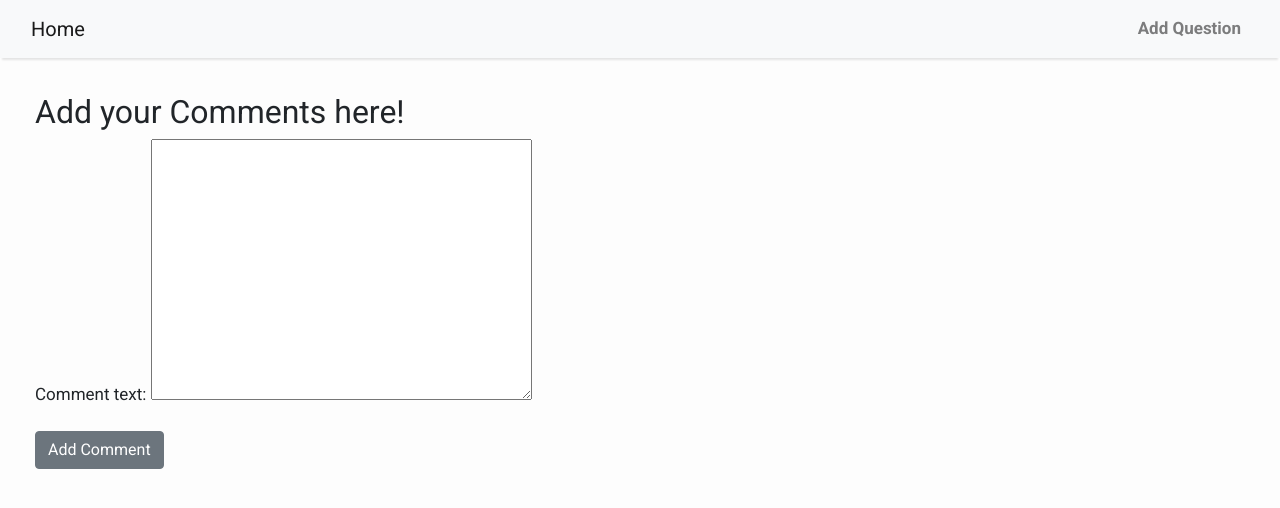
After one commit to shwetaatgit/StackoverflowClone, a Django app: page /add_comment/2 in a window 1280 px wide. The commit adds this page. Shown: the top 508 px of the page. Run offline with Django 3.2, Linux system fonts and the light colour scheme; some libraries are stand-ins or nearby versions.

Commit message:
Comment section for question added

```diff
--- a/Post/admin.py
+++ b/Post/admin.py
@@ -1,7 +1,8 @@
 from django.contrib import admin
 
 # Register your models here.
-from .models import question, answer
+from .models import question, answer, comment
 
 admin.site.register(question)
 admin.site.register(answer)
+admin.site.register(comment)
--- a/Post/forms.py
+++ b/Post/forms.py
@@ -10,3 +10,8 @@ class AddAnswer(forms.ModelForm):
     class Meta:
         model = models.answer
         fields = ['Ans_body']
+
+class AddComment_Ques(forms.ModelForm):
+    class Meta:
+        model = models.comment
+        fields = ['comment_text']
--- a/Post/models.py
+++ b/Post/models.py
@@ -1,5 +1,6 @@
 from django.db import models
 from django.contrib.auth.models import User
+from django.utils import tree
 
 class question(models.Model):
     Que_text = models.TextField()
@@ -10,7 +11,7 @@ class question(models.Model):
         ordering = ['-Que_created_on']
 
     def __str__(self):
-        return self.text
+        return self.Que_text
 
 class answer(models.Model):
     question = models.ForeignKey(question, related_name= 'answers', on_delete= models.CASCADE)
@@ -22,4 +23,17 @@ class answer(models.Model):
         ordering = ['-Ans_created_on']
 
     def __str__(self):
-        return '%s - %s' % (self.question.text, self.author)
+        return '%s - %s' % (self.question.Que_text, self.Ans_author)
+
+class comment(models.Model):
+    question = models.ForeignKey(question, related_name= 'comments',on_delete= models.CASCADE, null=True)
+    answer = models.ForeignKey(answer, on_delete= models.CASCADE, null=True)
+    comment_text = models.TextField()
+    comment_author = models.ForeignKey(User, on_delete= models.CASCADE)
+    comment_created_on = models.DateTimeField(auto_now_add=True)
+
+    class Meta:
+        ordering = ['-comment_created_on']
+
+    def __str__(self):
+        return '%s - %s' % (self.comment_text, self.comment_author)
--- /dev/null
+++ b/Post/templates/AddComment.html
@@ -0,0 +1,31 @@
+{% extends 'base.html' %}
+
+{% block content %}
+<style>
+    .add-question{
+        padding: 35px;
+    }
+</style>
+
+<div class="add-question">
+    <h2>Add your Comments here!</h2>
+        <form method="POST" enctype="multipart/form-data">
+            {% csrf_token %}
+            {{ form.as_p }}
+            <button class="btn btn-secondary">Add Comment</button>
+        </form>
+        <!-- {{form}}
+        <form class="site-form" action="/create/" method="POST" enctype="multipart/form-data">
+            {% csrf_token %}
+            <label for="id_title">Title:</label><input type="text" name="title" class="form-control" maxlength="200" required id="id_title">
+            <label for="id_slug">Slug:</label><input type="text" name="slug" class="form-control" maxlength="200" required id="id_slug">
+            <label for="id_full_content">Full content:</label><textarea name="full_content" cols="40" rows="10" class="form-control" required id="id_full_content">
+    </textarea>
+            <label for="id_thumb">Thumb:</label><input type="file" name="thumb" accept="image/*" id="id_thumb">
+            <br>
+            <input type="submit" value="Create">
+        </form> -->
+
+</div>
+
+{% endblock %}
--- a/Post/templates/home.html
+++ b/Post/templates/home.html
@@ -39,6 +39,7 @@
                 <a href="{% url 'detail' question.id %}"><h5 class="card-title"><b>{{question.Que_text|slice:":100" }}</b></h5>
                 </a>
                 <h6 class="card-subtitle mb-2 text-muted">{{ question.Que_author }} | {{ question.Que_created_on}}</h6>
+
             </div>
           </div>
         {% endfor %}
--- a/Post/urls.py
+++ b/Post/urls.py
@@ -5,5 +5,6 @@ from . import views
 urlpatterns = [
     path('', views.QuestionList, name='home'),
     path('add_question/', views.addquestion, name="add_question"),
+    path('add_comment/<int:question_id>', views.addcomment_ques, name="add_comment_Q"),
     path('<int:question_id>', views.Q_detail, name="detail"),
 ]
--- a/Post/views.py
+++ b/Post/views.py
@@ -1,12 +1,12 @@
 from django.shortcuts import get_object_or_404, render,redirect
-from .models import answer, question
+from .models import answer, question, comment
 from . import forms
 import Post
 
 def QuestionList(request):
     questions = question.objects.all()
     context ={
-        'question_list': questions
+        'question_list': questions,
     }
     return render(request, "home.html", context)
 
@@ -22,6 +22,19 @@ def addquestion(request):
         form= forms.AddQuestion()
     return render(request, 'AddQuestion.html',{'form':form})
 
+def addcomment_ques(request, question_id):
+    if request.method=='POST':
+        form= forms.AddComment_Ques(request.POST)
+        if form.is_valid():
+            instance= form.save(commit=False)
+            instance.comment_author = request.user
+            instance.question = question.objects.get(pk=question_id)
+            instance.save()
+            return redirect('home')
+    else:
+        form= forms.AddComment_Ques()
+    return render(request, 'AddComment.html',{'form':form})
+
 def Q_detail(request, question_id):
     obj = get_object_or_404(question, pk=question_id)
     if request.method=='POST':
@@ -34,4 +47,8 @@ def Q_detail(request, question_id):
             return redirect('home')
     else:
         form= forms.AddAnswer()
-    return render(request, 'detail.html',{'obj':obj,'form':form})
+    context={
+        'obj':obj,
+        'form': form
+    }
+    return render(request, 'detail.html',context)
```
Also changed, not shown: Post/templates/detail.html (+10 -0 lines), Post/migrations/0007_comment.py (added), db.sqlite3.
